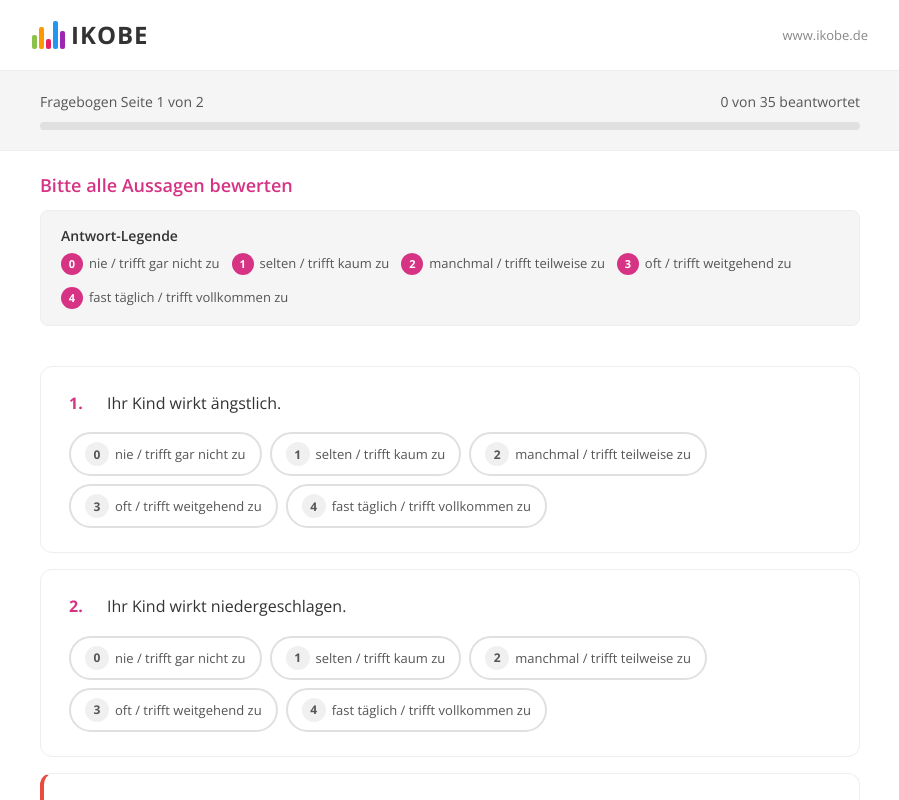
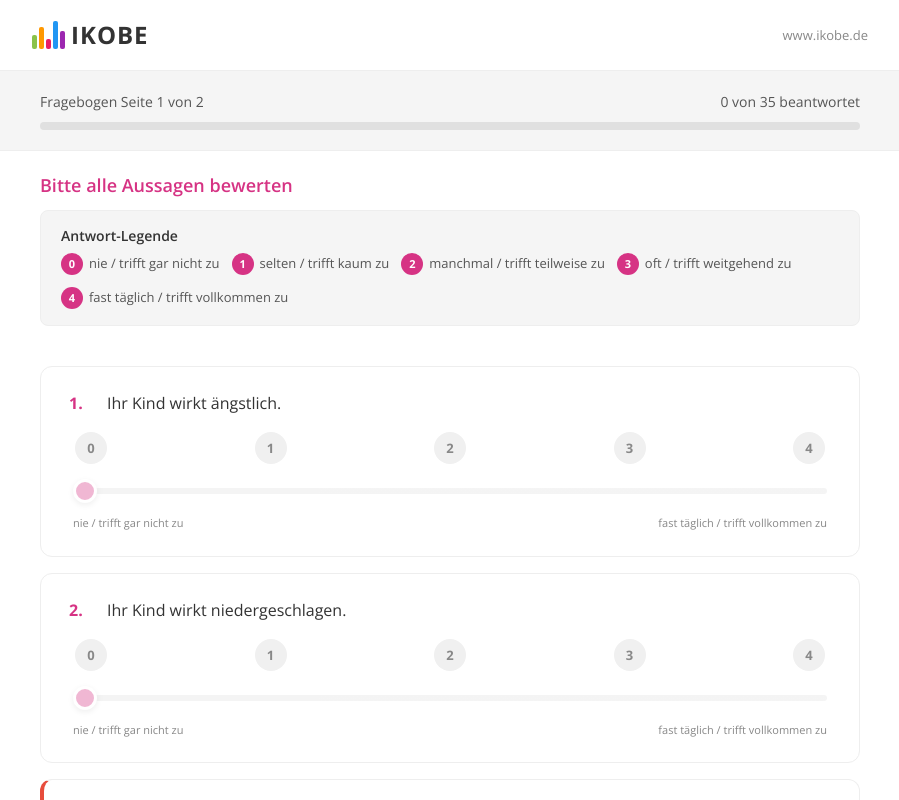
Before and after one commit to tho1803/ikobe-mobbit, a React (Vite) app: page / in a window 1280 px wide. Both pictures are taken after a click on the button "Fragebogen starten". Shown: the top 800 px of the page, without its empty margins (190-1089 px from the left). Built offline with nearby package versions, Linux system fonts and the light colour scheme.

Commit message:
Schieberegler statt Buttons für Antworten

```diff
--- a/src/App.css
+++ b/src/App.css
@@ -249,62 +249,129 @@
   min-width: 28px;
 }
 
-.answer-options {
-  display: flex;
-  gap: 8px;
-  flex-wrap: wrap;
+/* Slider */
+.slider-container {
+  padding: 0 4px;
 }
 
-.answer-btn {
+.slider-labels {
   display: flex;
-  align-items: center;
-  gap: 6px;
-  padding: 8px 14px;
-  border: 2px solid #e0e0e0;
-  border-radius: 25px;
-  background: white;
-  cursor: pointer;
-  font-size: 13px;
-  color: var(--ikobe-gray);
-  transition: all 0.2s;
-  font-family: inherit;
+  justify-content: space-between;
+  padding: 0 2px;
+  margin-bottom: 4px;
 }
 
-.answer-btn:hover {
-  border-color: var(--ikobe-pink-light);
-  background: var(--ikobe-pink-bg);
-}
-
-.answer-btn.selected {
-  border-color: var(--ikobe-pink);
-  background: var(--ikobe-pink);
-  color: white;
-}
-
-.answer-circle {
-  width: 24px;
-  height: 24px;
+.slider-label {
+  width: 32px;
+  height: 32px;
   border-radius: 50%;
   display: flex;
   align-items: center;
   justify-content: center;
   font-weight: 700;
-  font-size: 12px;
-  flex-shrink: 0;
+  font-size: 13px;
+  color: var(--ikobe-gray-light);
+  background: #f0f0f0;
+  transition: all 0.25s ease;
 }
 
-.answer-btn:not(.selected) .answer-circle {
-  background: #f0f0f0;
-  color: var(--ikobe-gray);
+.slider-label.active {
+  background: var(--ikobe-pink);
+  color: white;
+  transform: scale(1.15);
+  box-shadow: 0 2px 8px rgba(214, 51, 132, 0.35);
 }
 
-.answer-btn.selected .answer-circle {
-  background: rgba(255, 255, 255, 0.3);
-  color: white;
+.slider-track-wrapper {
+  position: relative;
+  padding: 8px 0;
 }
 
-.answer-label {
-  white-space: nowrap;
+.slider-input {
+  -webkit-appearance: none;
+  appearance: none;
+  width: 100%;
+  height: 6px;
+  border-radius: 3px;
+  background: linear-gradient(
+    to right,
+    var(--ikobe-pink) 0%,
+    var(--ikobe-pink) var(--slider-percent, 0%),
+    #e0e0e0 var(--slider-percent, 0%),
+    #e0e0e0 100%
+  );
+  outline: none;
+  cursor: pointer;
+  opacity: 0.35;
+  transition: opacity 0.3s;
+}
+
+.slider-input.has-value {
+  opacity: 1;
+}
+
+/* Webkit (Chrome, Safari, Edge) */
+.slider-input::-webkit-slider-thumb {
+  -webkit-appearance: none;
+  appearance: none;
+  width: 24px;
+  height: 24px;
+  border-radius: 50%;
+  background: var(--ikobe-pink);
+  cursor: pointer;
+  border: 3px solid white;
+  box-shadow: 0 2px 6px rgba(0, 0, 0, 0.2);
+  transition: transform 0.2s, box-shadow 0.2s;
+}
+
+.slider-input::-webkit-slider-thumb:hover {
+  transform: scale(1.2);
+  box-shadow: 0 3px 10px rgba(214, 51, 132, 0.4);
+}
+
+.slider-input:active::-webkit-slider-thumb {
+  transform: scale(1.3);
+}
+
+/* Firefox */
+.slider-input::-moz-range-thumb {
+  width: 20px;
+  height: 20px;
+  border-radius: 50%;
+  background: var(--ikobe-pink);
+  cursor: pointer;
+  border: 3px solid white;
+  box-shadow: 0 2px 6px rgba(0, 0, 0, 0.2);
+  transition: transform 0.2s;
+}
+
+.slider-input::-moz-range-track {
+  height: 6px;
+  border-radius: 3px;
+  background: #e0e0e0;
+}
+
+.slider-input::-moz-range-progress {
+  height: 6px;
+  border-radius: 3px;
+  background: var(--ikobe-pink);
+}
+
+.slider-descriptions {
+  display: flex;
+  justify-content: space-between;
+  margin-top: 4px;
+  font-size: 11px;
+  color: var(--ikobe-gray-light);
+}
+
+.slider-desc-left,
+.slider-desc-right {
+  max-width: 45%;
+}
+
+.slider-desc-right {
+  text-align: right;
 }
 
 .legend-box {
@@ -674,13 +741,14 @@
     margin: 0 20px 16px;
   }
 
-  .answer-options {
-    flex-direction: column;
+  .slider-label {
+    width: 28px;
+    height: 28px;
+    font-size: 12px;
   }
 
-  .answer-btn {
-    width: 100%;
-    justify-content: flex-start;
+  .slider-descriptions {
+    font-size: 10px;
   }
 
   .result-header,
@@ -709,12 +777,13 @@
 }
 
 @media (max-width: 480px) {
-  .answer-label {
-    white-space: normal;
-    font-size: 12px;
-  }
-
   .legend-items {
     flex-direction: column;
   }
+
+  .slider-label {
+    width: 24px;
+    height: 24px;
+    font-size: 11px;
+  }
 }
--- a/src/components/Questionnaire.jsx
+++ b/src/components/Questionnaire.jsx
@@ -91,17 +91,37 @@ export default function Questionnaire({ onFinish }) {
                 <span className="question-number">{question.id}.</span>
                 <span>{question.text}</span>
               </div>
-              <div className="answer-options">
-                {answerLabels.map(option => (
-                  <button
-                    key={option.value}
-                    className={`answer-btn ${answers[question.id] === option.value ? 'selected' : ''}`}
-                    onClick={() => handleAnswer(question.id, option.value)}
-                  >
-                    <span className="answer-circle">{option.value}</span>
-                    <span className="answer-label">{option.label}</span>
-                  </button>
-                ))}
+              <div className="slider-container">
+                <div className="slider-labels">
+                  {answerLabels.map(option => (
+                    <span
+                      key={option.value}
+                      className={`slider-label ${answers[question.id] === option.value ? 'active' : ''}`}
+                    >
+                      {option.value}
+                    </span>
+                  ))}
+                </div>
+                <div className="slider-track-wrapper">
+                  <input
+                    type="range"
+                    min="0"
+                    max="4"
+                    step="1"
+                    value={answers[question.id] ?? -1}
+                    className={`slider-input ${answers[question.id] !== undefined ? 'has-value' : ''}`}
+                    onChange={(e) => handleAnswer(question.id, parseInt(e.target.value))}
+                    style={{
+                      '--slider-percent': answers[question.id] !== undefined
+                        ? `${(answers[question.id] / 4) * 100}%`
+                        : '0%'
+                    }}
+                  />
+                </div>
+                <div className="slider-descriptions">
+                  <span className="slider-desc-left">nie / trifft gar nicht zu</span>
+                  <span className="slider-desc-right">fast täglich / trifft vollkommen zu</span>
+                </div>
               </div>
             </div>
           );
```
